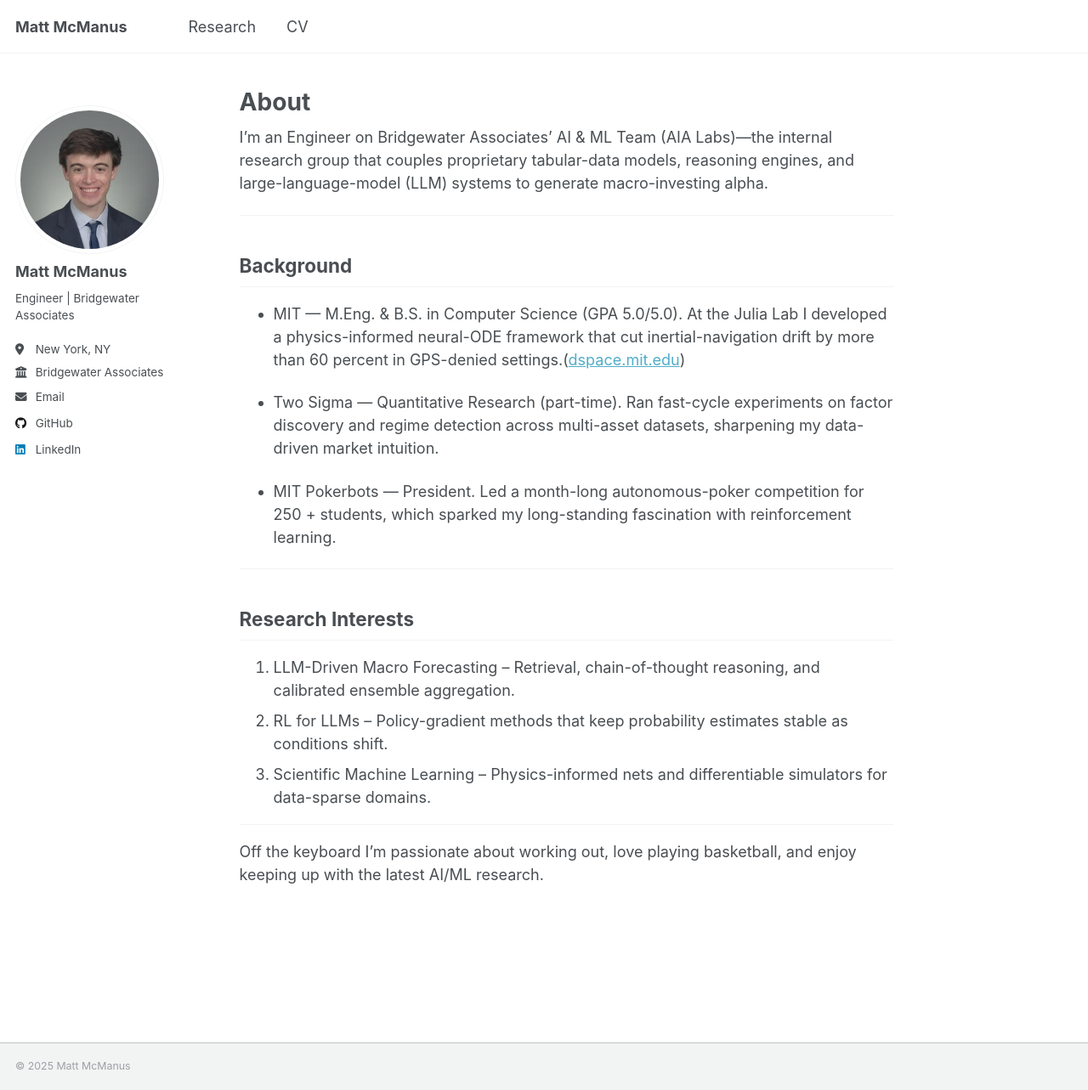
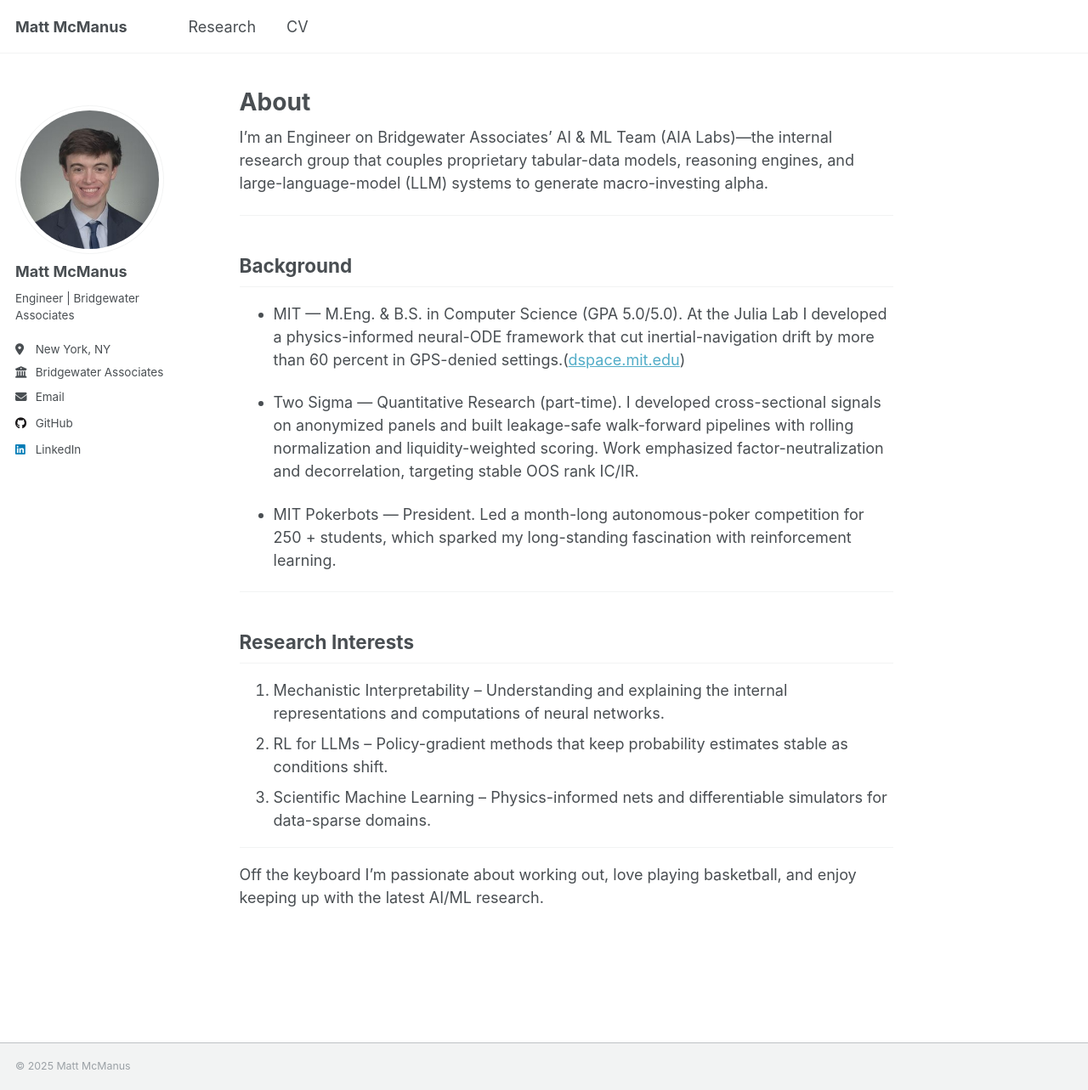
Before and after one commit to mmcmanus1/mmcmanus1.github.io, a Jekyll site: the page built from _pages/about.md, in a window 1280 px wide and 1283 px high. Shown: the whole window at 85% size. Built offline with Jekyll 4.4.1, drawn with Linux system fonts in a browser that asks for light colours.

Commit message:
new qr descriptoin

```diff
--- a/_pages/about.md
+++ b/_pages/about.md
@@ -16,7 +16,7 @@
   At the Julia Lab I developed a physics-informed neural-ODE framework that cut inertial-navigation drift by more than 60 percent in GPS-denied settings.([dspace.mit.edu][1])
 
 * Two Sigma — Quantitative Research (part-time).
-  Ran fast-cycle experiments on factor discovery and regime detection across multi-asset datasets, sharpening my data-driven market intuition.
+  I developed cross-sectional signals on anonymized panels and built leakage-safe walk-forward pipelines with rolling normalization and liquidity-weighted scoring. Work emphasized factor-neutralization and decorrelation, targeting stable OOS rank IC/IR.
 
 * MIT Pokerbots — President.
   Led a month-long autonomous-poker competition for 250 + students, which sparked my long-standing fascination with reinforcement learning.
@@ -25,7 +25,7 @@
 
 ## Research Interests
 
-1. LLM-Driven Macro Forecasting – Retrieval, chain-of-thought reasoning, and calibrated ensemble aggregation.
+1. Mechanistic Interpretability – Understanding and explaining the internal representations and computations of neural networks.
 2. RL for LLMs – Policy-gradient methods that keep probability estimates stable as conditions shift.
 3. Scientific Machine Learning – Physics-informed nets and differentiable simulators for data-sparse domains.
 
```
Also changed, not shown: index.md (+1 -1 lines).
